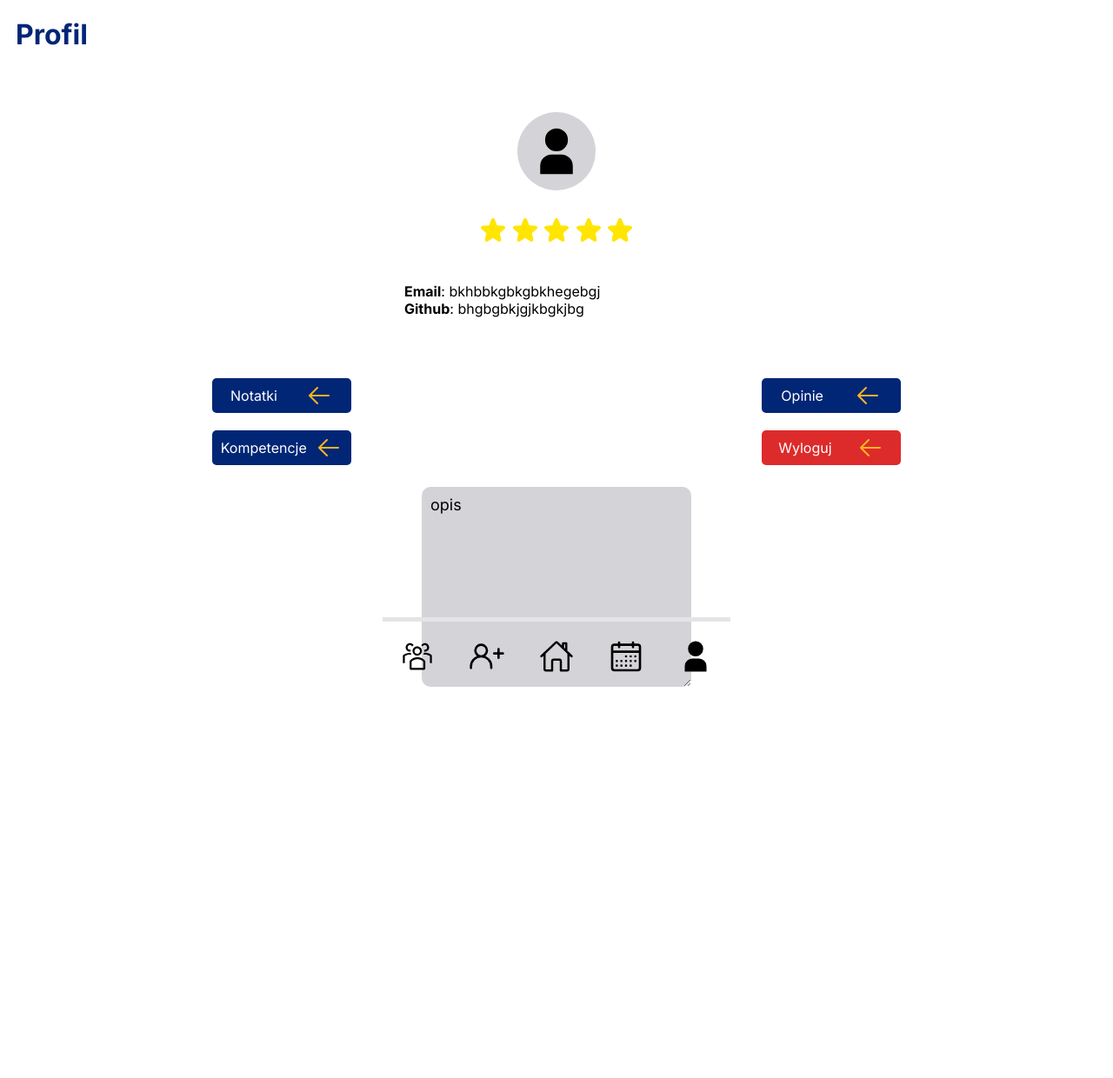
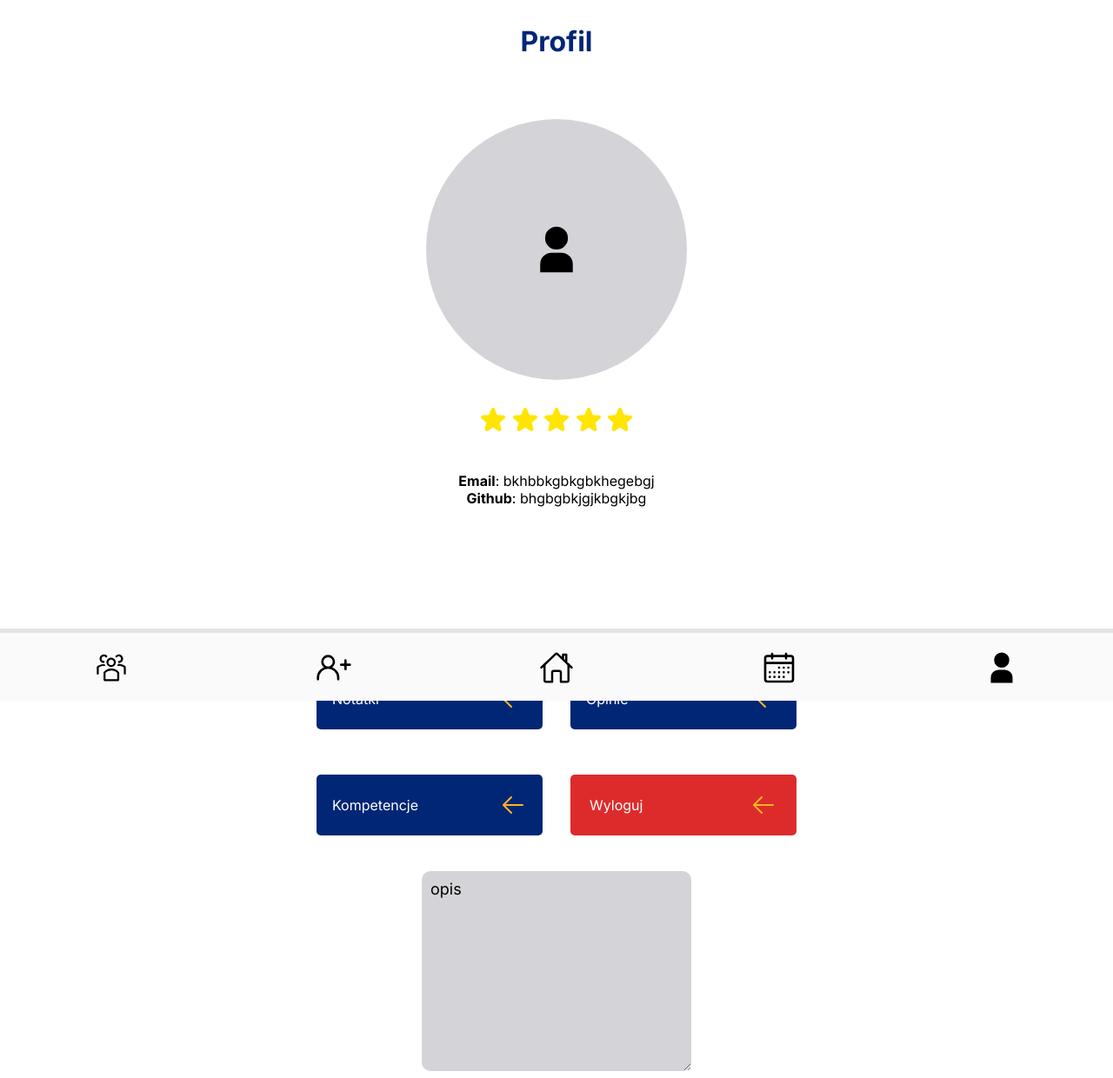
Before and after one commit to Jakubkl1p/Fuszerka.exe, a PHP site: page /profil.html in a window 1280 px wide. Shown: the whole page at 87% size. Before the commit the page ends 790 px from the top, so only its background shows below. Run offline with PHP 8.4, Linux system fonts and the light colour scheme.

Commit message:
Update profil.css

```diff
--- a/styles/profil.css
+++ b/styles/profil.css
@@ -10,14 +10,45 @@
     --btn: #F9B521;
 }
 
+body * {
+    font-family: "Inter", sans-serif;
+    margin: 0;
+    padding: 0;
+    box-sizing: border-box;
+}
+
+h1 {
+    color: var(--header-color);
+    font-size: 32px;
+    margin: 20px 10px;
+}
+
+.container {
+    display: flex;
+    flex-direction: column;
+    align-items: center;
+}
+
+.left, .right {
+    width: 45%;
+}
+
+.middle-cont{
+    display: flex;
+    flex-direction: row-reverse;
+    justify-content: space-evenly;
+    width: 100%;
+    margin-bottom: 10rem;
+}
 
 .nav-cont {
-    margin: auto;
     position: fixed;
     top: 92%;
-    left: 50%;
-    margin-top: -2%;
-    margin-left: -200px;
+    left: 0;
+    margin-top: -1%;
+    width: 100%;
+    background-color: var(--bg-color);
+    padding-bottom: 0.25rem;
 }
 
 .pic-cont {
@@ -33,19 +64,6 @@
     margin: auto;
 }
 
-body * {
-    font-family: "Inter", sans-serif;
-    margin: 0;
-    padding: 0;
-    box-sizing: border-box;
-}
-
-h1 {
-    color: var(--header-color);
-    font-size: 32px;
-    margin: 20px 10px;
-}
-
 .info-cont {
     display: flex;
     flex-direction: column;
@@ -54,8 +72,8 @@ h1 {
 }
 
 .profile-cont {
-    width: 90px;
-    height: 90px;
+    width: 300px;
+    height: 300px;
     background: var(--select-bg);
     border-radius: 50%;
     display: flex;
@@ -70,49 +88,52 @@ h1 {
 
 .desc-cont {
     margin-top: 40px;
-    min-width: 350px;
     display: flex;
     flex-direction: column;
-    justify-content: flex-start;
+    justify-content: center;
+    align-items: center;
 }
 
 .buttons {
-    margin-top: 60px;
+    margin-top: 160px;
     display: flex;
     flex-direction: column;
+    align-items: normal;
 }
 
 .line1, .line2 {
     display: flex;
-    justify-content: space-around;
+    justify-content: space-evenly;
     margin: 10px 0;
 }
 
 .notatki, .opinie, .kompetencje {
     border-radius: 5px;
-    height: 40px;
-    min-width: 160px;
+    height: 70px;
+    min-width: 260px;
     background: var(--header-color);
     display: flex;
     justify-content: space-around;
     align-items: center;
-    padding: 5px;
+    margin: 1rem;
 }
 
 .notatki a, .opinie a, .kompetencje a, .log-out a {
     text-decoration: none;
     color: var(--label-text);
+    width: 60%;
 }
 
 .log-out {
     padding: 5px;
     border-radius: 5px;
-    min-width: 160px;
-    height: 40px;
+    min-width: 260px;
+    height: 70px;
     background: #dd2b2b;
     display: flex;
     justify-content: space-around;
     align-items: center;
+    margin: 1rem;
 }
 
 .area-cont {
```
Also changed, not shown: other parts of styles/profil.css (+66 -0 lines).
